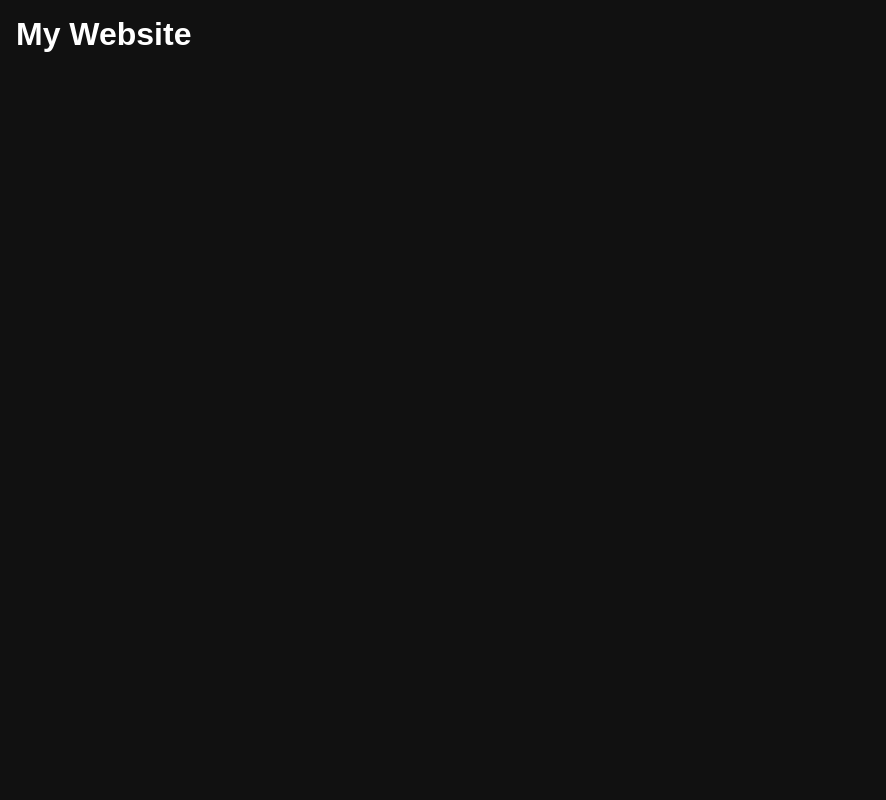
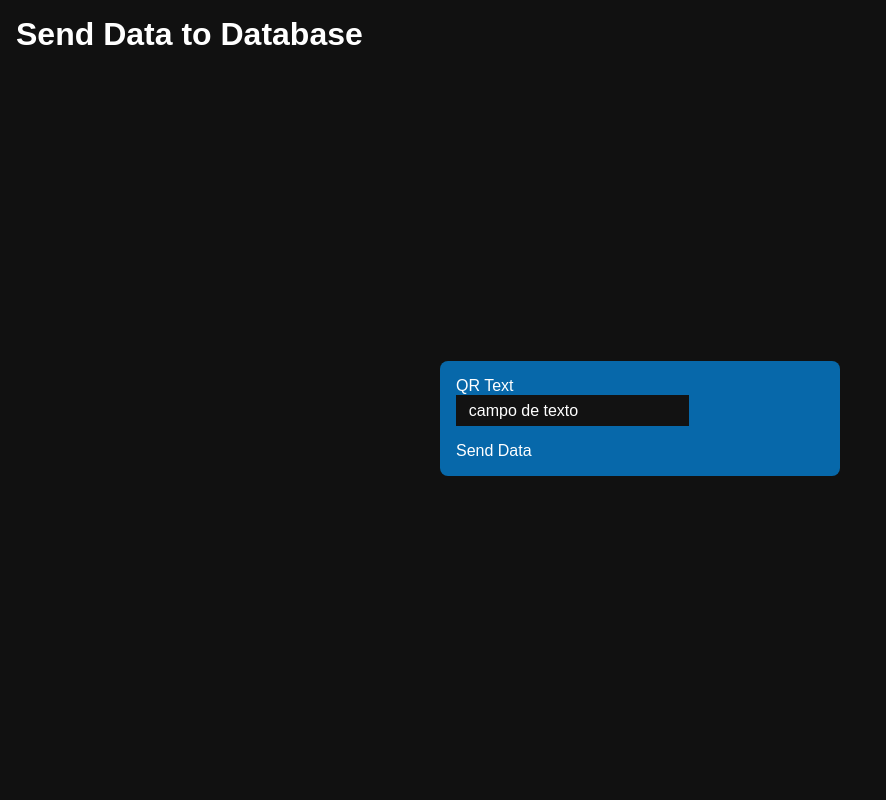
Before and after one commit to Danny-06/Proyecto-Inicial-Frontend, a FastAPI app: page / in a window 1280 px wide. Before the commit the part shown is almost empty. Shown: the whole page, without its empty margins (0-886 px from the left). Run offline with FastAPI, Linux system fonts and the light colour scheme.

Commit message:
Reformat code

```diff
--- a/main.py
+++ b/src/main.py
@@ -3,11 +3,16 @@ from fastapi.responses import HTMLResponse
 from fastapi.staticfiles import StaticFiles
 from fastapi.templating import Jinja2Templates
 
+
 app = FastAPI()
 
-app.mount("/static", StaticFiles(directory = "static"), name = "static")
+static_route = '/static'
+static_directory = './src/static'
 
-templates = Jinja2Templates(directory = './templates')
+app.mount(static_route, StaticFiles(directory = static_directory), name = "static")
+
+templates_directory = './src/templates'
+templates = Jinja2Templates(directory = templates_directory)
 
 
 @app.get("/", response_class = HTMLResponse)
--- /dev/null
+++ b/src/static/main.css
@@ -0,0 +1,43 @@
+[data-id="app-content"] {
+  display: flex;
+  flex-direction: column;
+
+  & > .form {
+    width: 100%;
+    max-width: 400px;
+    min-height: 100px;
+    margin: auto;
+  }
+
+  & > .input {
+
+  }
+
+  & > .button {
+
+  }
+}
+
+.form {
+  display: flex;
+  flex-direction: column;
+  row-gap: 1rem;
+
+  padding: 1rem;
+
+  background-color: #0768aa;
+  border-radius: 0.5em;
+}
+
+.input {
+  border: none;
+  padding: 0;
+  padding-block: 0.4rem;
+  padding-inline: 0.8rem;
+
+  font-size: 1rem;
+}
+
+.button {
+
+}
--- /dev/null
+++ b/src/static/main.mjs
@@ -0,0 +1,45 @@
+const API_ORIGIN = 'https://proyecto-inicial-backend-agk6kyxhfa-uc.a.run.app/'
+
+/**
+ * @typedef FormData
+ * @property {string} qr_string
+ * @property {number} timestamp
+ */
+
+/**
+ *
+ * @param {} data
+ * @returns
+ */
+async function sendData(data) {
+  const endpoint = new URL('/api/send-data/', API_ORIGIN)
+
+  const stringifiedData = JSON.stringify(data)
+
+  const response = await fetch(endpoint, {
+    method: 'POST',
+    body: stringifiedData,
+    headers: {
+      'Content-Type': 'application/json',
+    },
+  })
+
+  return await response.json()
+}
+
+
+/**@type {HTMLFormElement}*/
+const form = document.querySelector('form')
+
+form.addEventListener('submit', event => {
+  event.preventDefault()
+
+  const formData = Object.fromEntries(new FormData(form))
+
+  /**@type {FormData}*/
+  const resultData = {...formData, timestamp: Date.now()}
+
+  console.log(resultData)
+
+  // sendData(resultData)
+})
--- a/templates/index.html
+++ b/src/templates/index.html
@@ -25,7 +25,14 @@
     <body>
         <div data-id="app">
             <div data-id="app-content">
-                <h1>My Website</h1>
+                <h1>Send Data to Database</h1>
+                <form class="form">
+                    <label>
+                        QR Text
+                        <input class="input" type="text" name="string_qr" value="campo de texto">
+                    </label>
+                    <button class="button" type="submit">Send Data</button>
+                </form>
             </div>
         </div>
     </body>
--- a/static/main.mjs
+++ /dev/null
@@ -1,17 +0,0 @@
-const API_ORIGIN = 'https://proyecto-inicial-backend-agk6kyxhfa-uc.a.run.app/'
-
-async function sendData(data) {
-  const endpoint = new URL('/api/send-data/', API_ORIGIN)
-
-  const stringifiedData = JSON.stringify(data)
-
-  const response = await fetch(endpoint, {
-    method: 'POST',
-    body: stringifiedData,
-    headers: {
-      'Content-Type': 'application/json',
-    },
-  })
-
-  return await response.json()
-}
```
Also changed, not shown: src/static/default.css (renamed from static/default.css), static/main.css (deleted), 2 other files.
